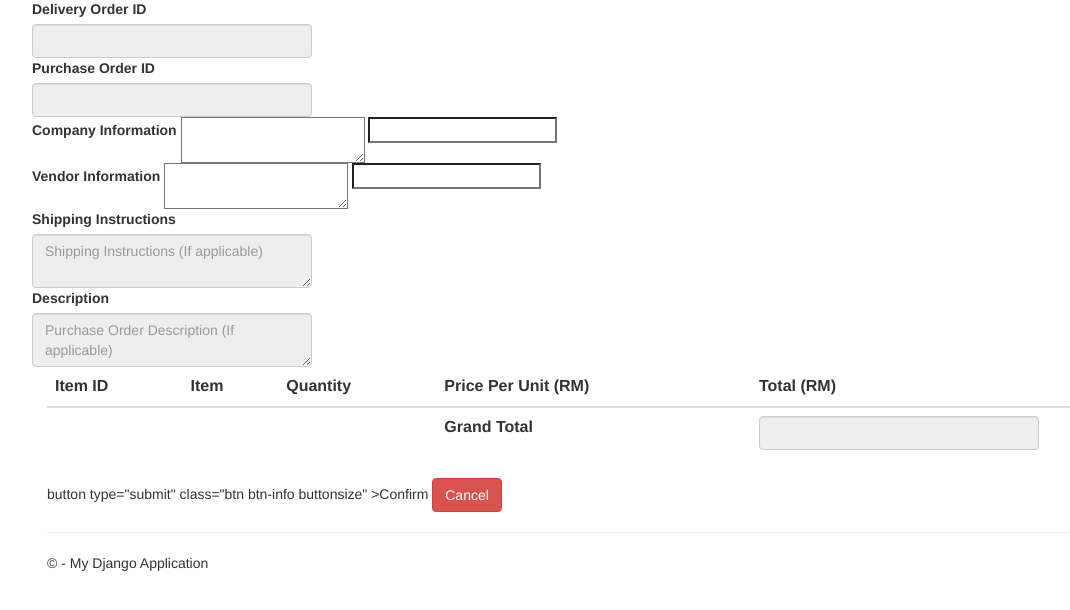
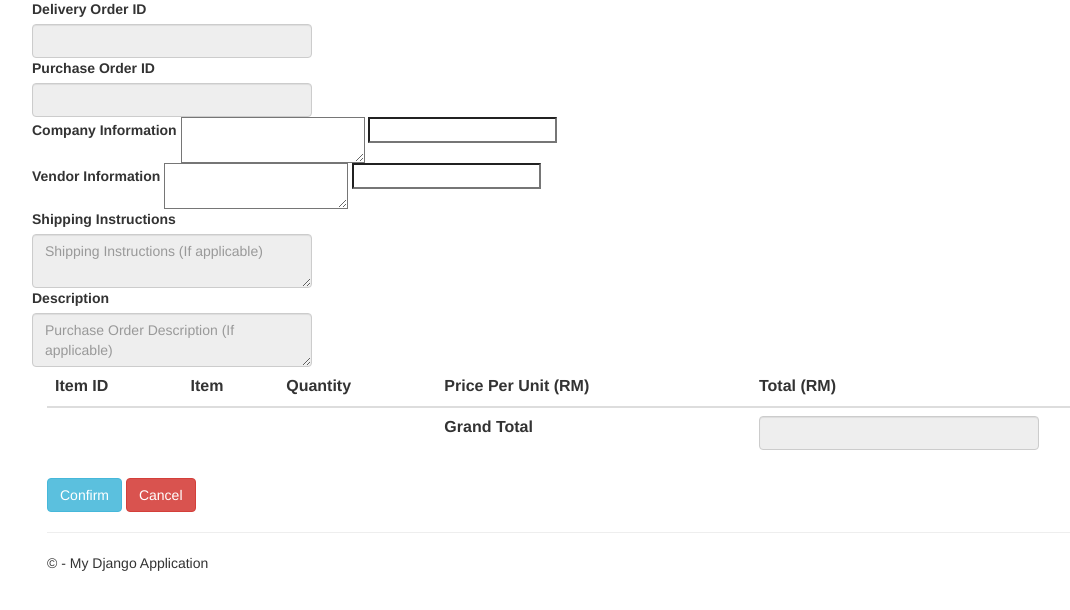
Before and after one commit to limyxuan/Group-3-Purchasing-System, a Django app: template Purchasing System/DeliveryOrder/templates/DeliveryOrder/deliveryorderconfirmation.html in a window 1280 px wide. Shown: the part 71-681 px from the top of the page, without its empty margins (23-1093 px from the left). Run offline with Django 3.2, Linux system fonts and the light colour scheme; the template is opened without the code that fills it, so the values that code supplies are empty; some libraries are stand-ins or nearby versions.

Commit message:
Fix some typo error

```diff
--- a/Purchasing System/DeliveryOrder/templates/DeliveryOrder/deliveryorderconfirmation.html
+++ b/Purchasing System/DeliveryOrder/templates/DeliveryOrder/deliveryorderconfirmation.html
@@ -72,7 +72,7 @@
           </tfoot>
         </table>
         <div class="margintop">
-            button type="submit" class="btn btn-info buttonsize" >Confirm</button>
+            <button type="submit" class="btn btn-info buttonsize" >Confirm</button>
             <a class="btn btn-danger btn-square buttonsize" href="/purchaseorderform">Cancel</a>
         </div>
 
```
Also changed, not shown: Purchasing System/db.sqlite3.
